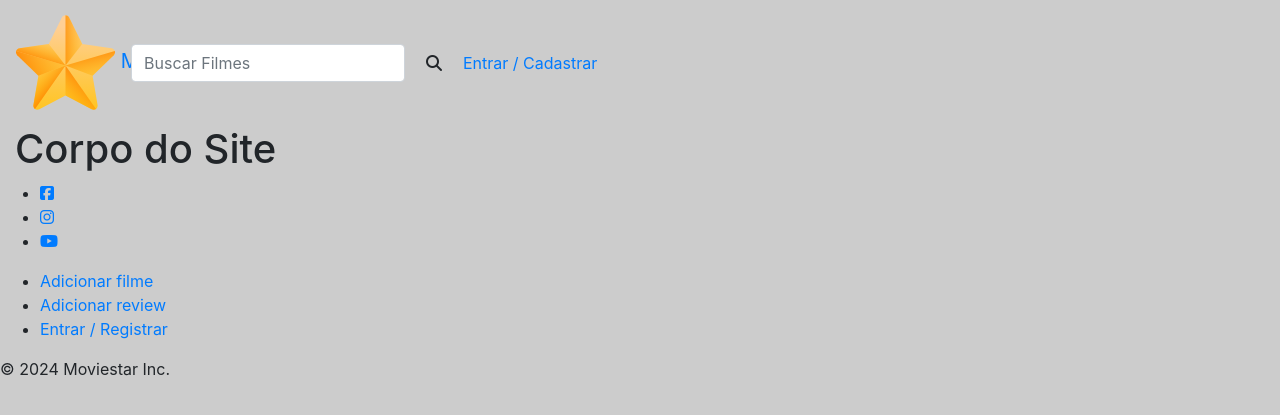
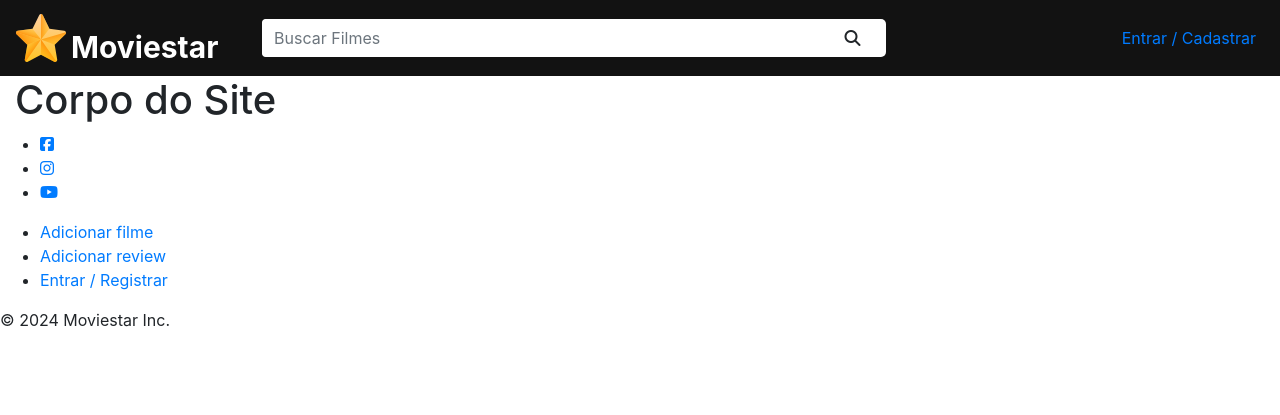
Before and after one commit to rafakroz/udemy-php, a PHP site: page / in a window 1280 px wide. Shown: the top 415 px of the page. Run offline with PHP 8.4, Linux system fonts and the light colour scheme.

Commit message:
Estilo do header em andamento

```diff
--- a/19_projeto_3_moviestar/css/styles.css
+++ b/19_projeto_3_moviestar/css/styles.css
@@ -1,3 +1,52 @@
-body {
-    background-color: #ccc;
+/* NAVBAR */
+
+.navbar-brand {
+    position: relative;
 }
+
+#logo {
+    width: 50px;
+}
+
+#moviestar-title {
+    color: #fff;
+    position: absolute;
+    bottom: -2px;
+    font-size: 30px;
+    left: 55px;
+    font-weight: bold;
+}
+
+#main-navbar {
+    background-color: #121212;
+}
+
+#search-form {
+    margin: 0 auto;
+    background-color: #fff;
+    border-radius: 5px;
+    width: 50%;
+    margin-left: 180px;
+}
+
+#search-form .form-control {
+    border: none;
+    width: 90%;
+    box-shadow: none;
+}
+
+#navbar {
+    min-width: 30%;
+}
+
+.navbar-nav {
+    justify-content: flex-end;
+    width: 100%;
+}
+
+.bold {
+    font-weight: bold;
+}
+
+
+/* FOOTER */
```
